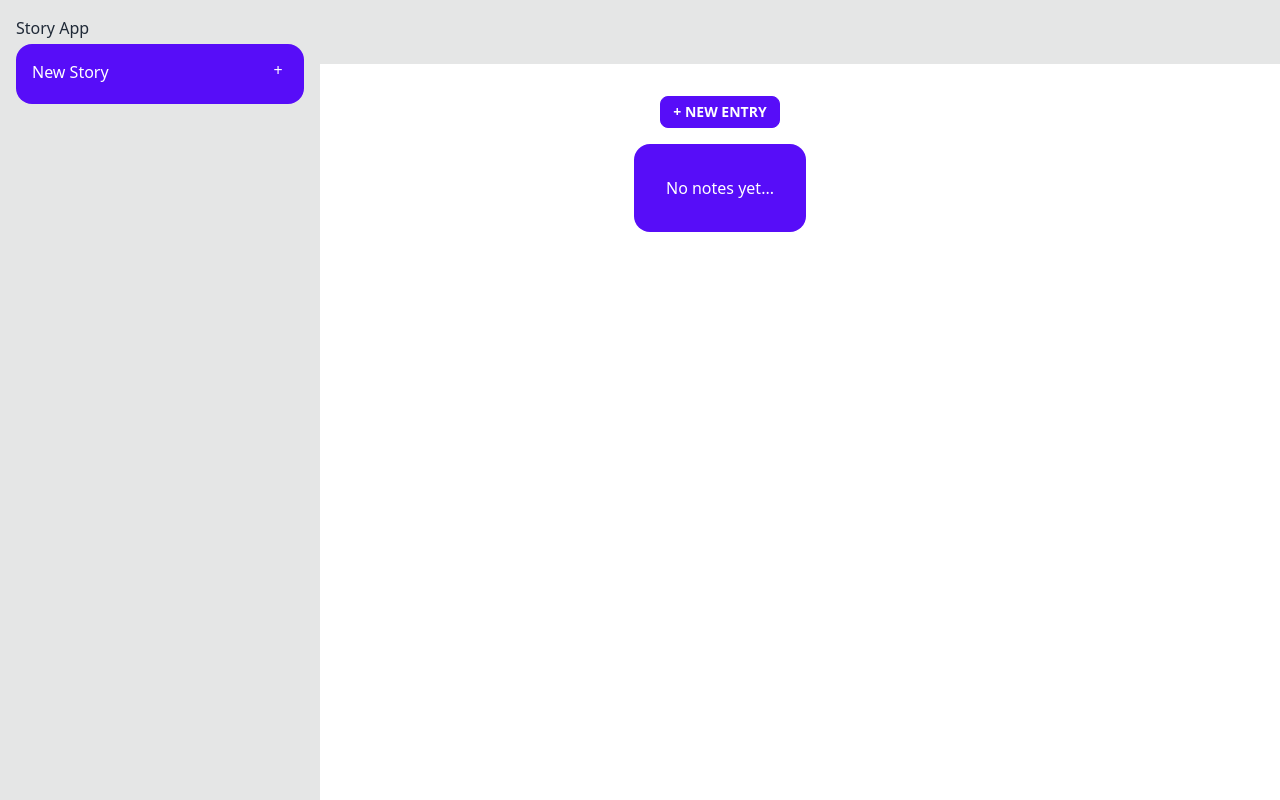
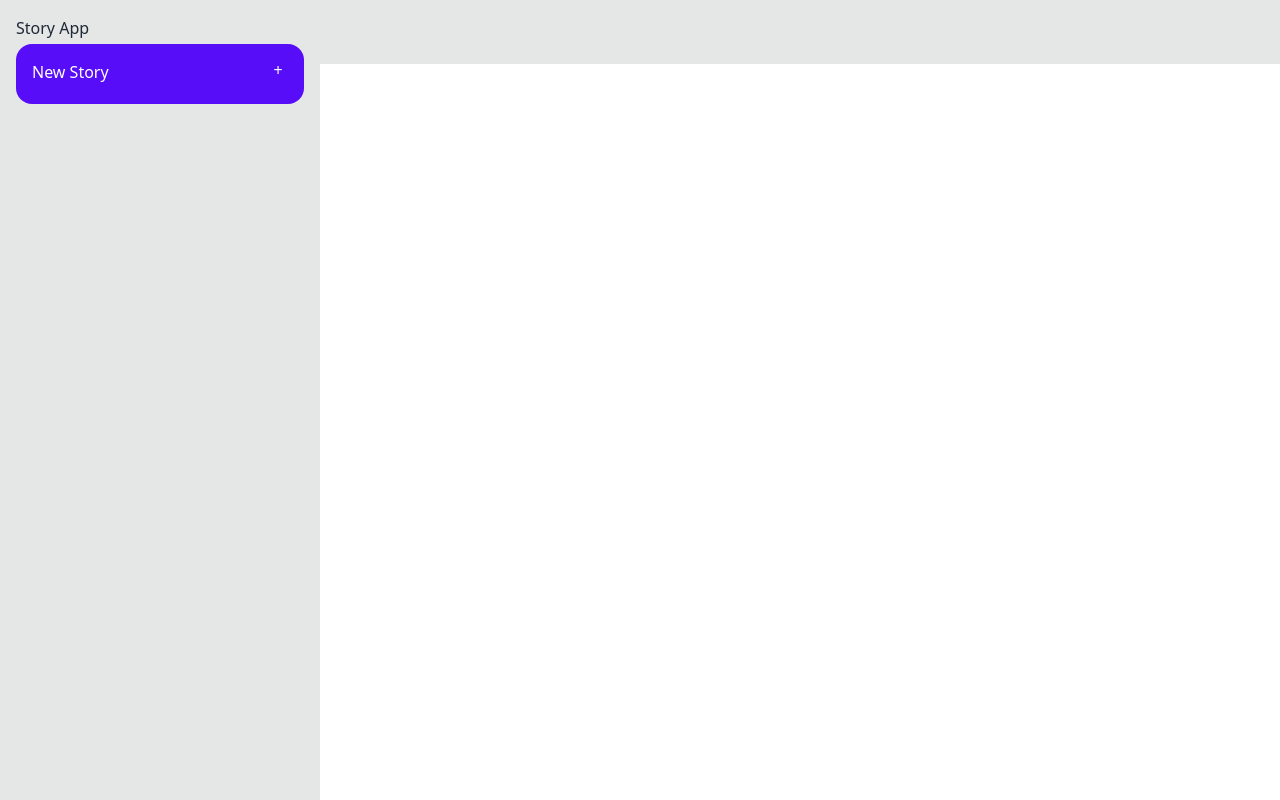
Before and after one commit to ticiadev/story-scriber, a React (Vite) app: page / in a window 1280 px wide. Built offline with nearby package versions, Linux system fonts and the light colour scheme.

Commit message:
Update story rendering

```diff
--- a/src/App.jsx
+++ b/src/App.jsx
@@ -15,7 +15,7 @@ const App = () => {
           </div>
           <Title title={title} />
         </header>
-          <Story />
+          {title && <Story />}
         </div>
         <nav className="drawer-side bg-base-300">
           <label htmlFor="my-drawer-2" className="drawer-overlay"></label>
```
